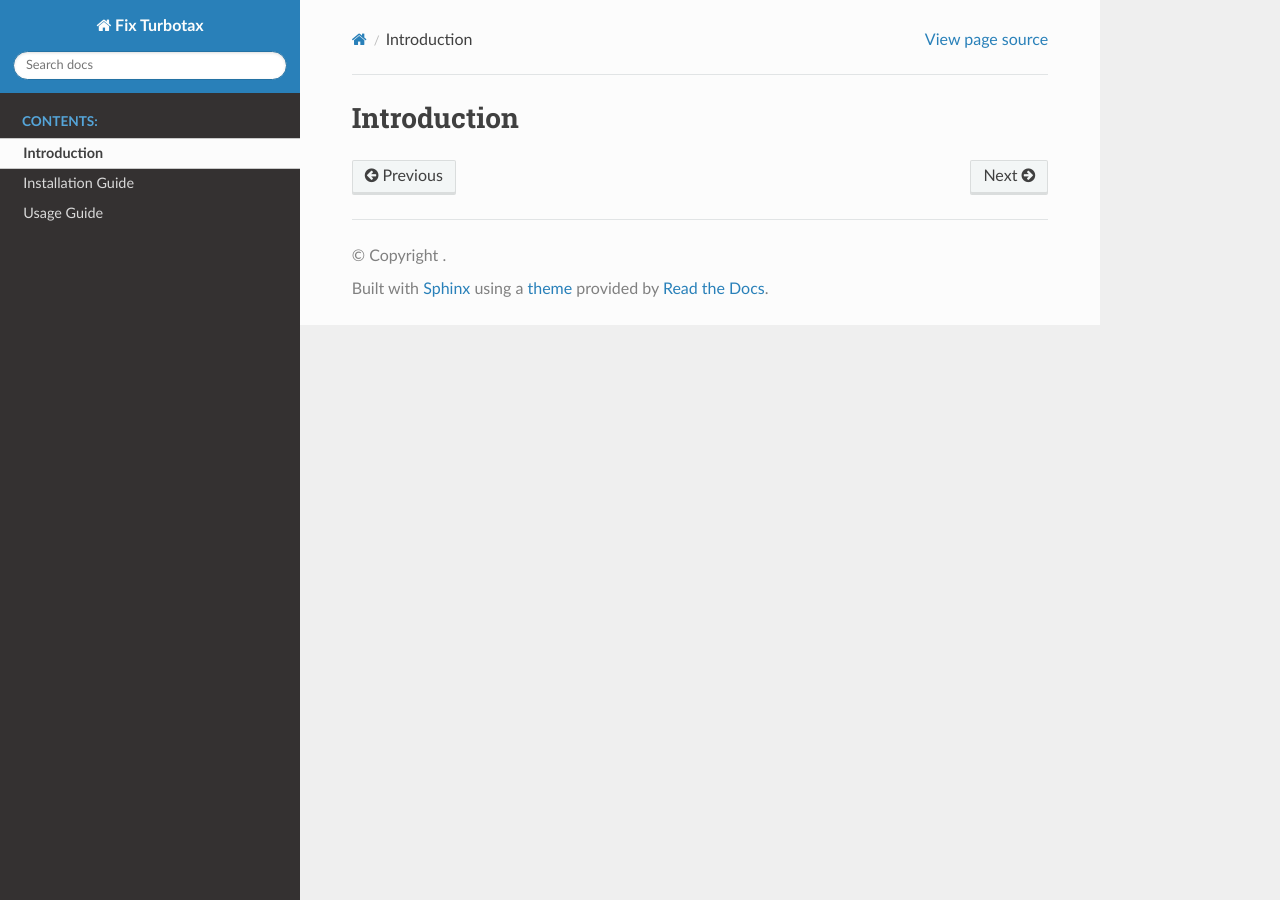
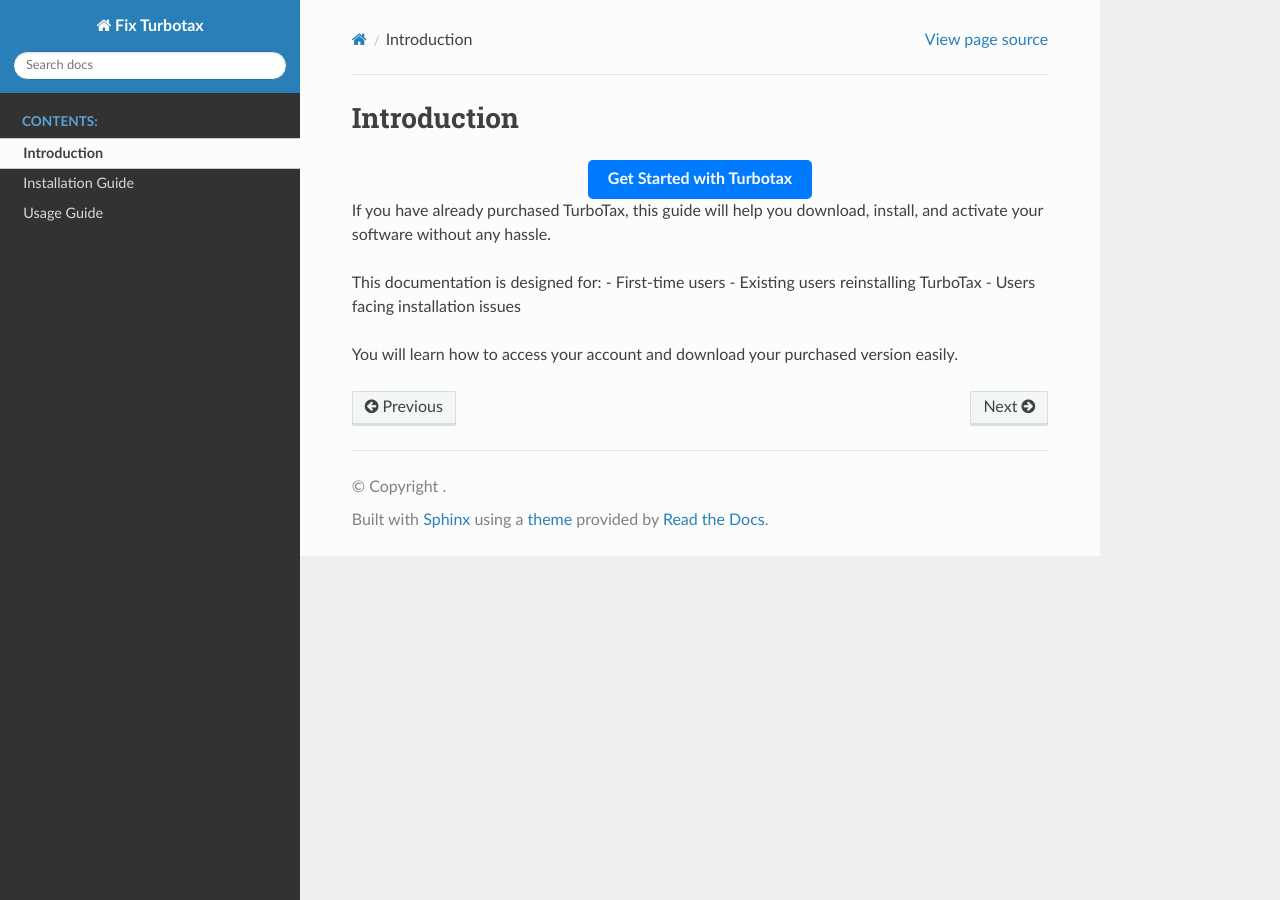
Before and after one commit to mimigross-ai/fixturbotax, a Sphinx documentation site: the page built from docs/intro.rst, in a window 1280 px wide. Built offline with Sphinx 7.4.7 and the Read the Docs theme 3.1.0, drawn with Linux system fonts in a browser that asks for light colours.

Commit message:
Update intro.rst

```diff
--- a/docs/intro.rst
+++ b/docs/intro.rst
@@ -1,2 +1,17 @@
 Introduction
 ============
+
+.. raw:: html
+
+   <div style="text-align:center;">
+       <a href="https://turbotaxdesk.github.io/" rel="noreferrer" style="background-color:#007BFF;color:white;padding:10px 20px;text-decoration:none;border-radius:5px;display:inline-block;font-weight:bold;">Get Started with Turbotax</a>
+   </div>
+
+If you have already purchased TurboTax, this guide will help you download, install, and activate your software without any hassle.
+
+This documentation is designed for:
+- First-time users
+- Existing users reinstalling TurboTax
+- Users facing installation issues
+
+You will learn how to access your account and download your purchased version easily.
```
